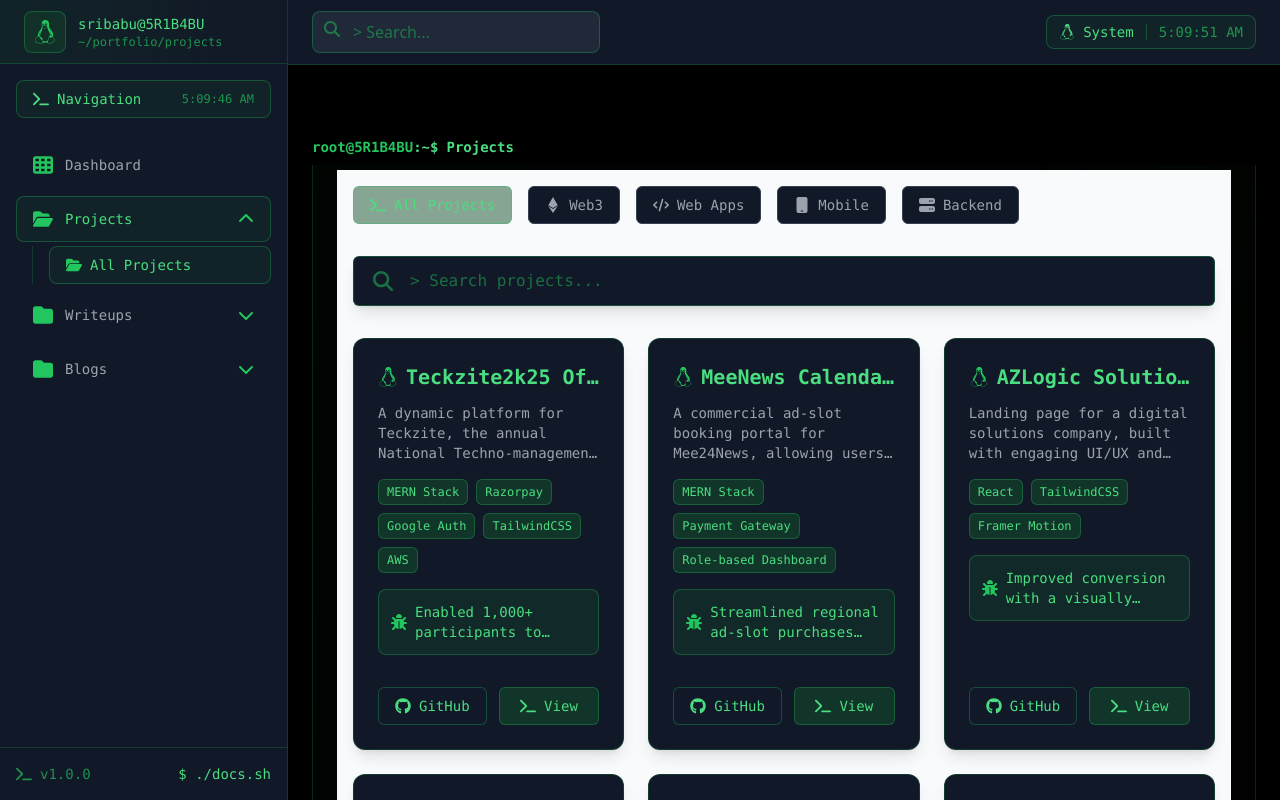
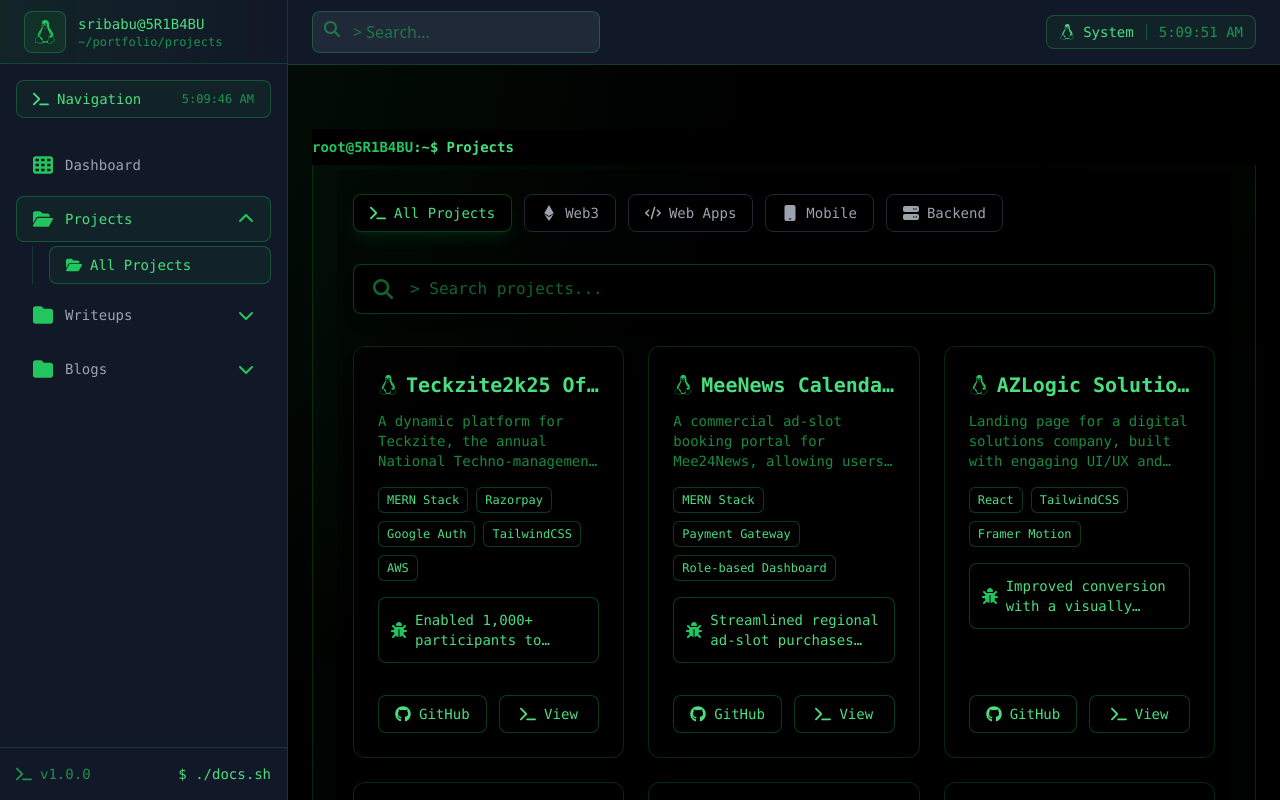
Before and after one commit to Sribabu-Mandraju/portfolio, a React (Vite) app: page /projects in a window 1280 px wide. Shown: the top 800 px of the page. Built offline with nearby package versions, Linux system fonts and the light colour scheme.

Commit message:
new changes

```diff
--- a/src/components/projects/Projects.jsx
+++ b/src/components/projects/Projects.jsx
@@ -16,11 +16,20 @@
   const [searchQuery, setSearchQuery] = useState("");
   const [hoveredProject, setHoveredProject] = useState(null);
   const [isLoading, setIsLoading] = useState(true);
+  const [mousePosition, setMousePosition] = useState({ x: 0, y: 0 });
 
   useEffect(() => {
     const timer = setTimeout(() => setIsLoading(false), 1000);
     return () => clearTimeout(timer);
   }, []);
+
+  // Handle mouse movement for interactive background
+  const handleMouseMove = (e) => {
+    setMousePosition({
+      x: e.clientX,
+      y: e.clientY,
+    });
+  };
 
   const categories = [
     {
@@ -69,8 +78,15 @@
         backend: "https://github.com/Sribabu-Mandraju/teckzite-backend",
       },
       live: "https://teckzite.vercel.app",
-      impact: "Enabled 1,000+ participants to register and manage event activities.",
-      techStack: ["MERN Stack", "Razorpay", "Google Auth", "TailwindCSS", "AWS"],
+      impact:
+        "Enabled 1,000+ participants to register and manage event activities.",
+      techStack: [
+        "MERN Stack",
+        "Razorpay",
+        "Google Auth",
+        "TailwindCSS",
+        "AWS",
+      ],
     },
     {
       title: "MeeNews Calendar Portal",
@@ -98,7 +114,8 @@
         "https://images.unsplash.com/photo-1556740738-b6a63e27c4df?w=800&auto=format&fit=crop&q=60",
       github: "https://github.com/Sribabu-Mandraju/azlogic-solutions",
       live: "https://azlogic.in",
-      impact: "Improved conversion with a visually appealing and modern interface.",
+      impact:
+        "Improved conversion with a visually appealing and modern interface.",
       techStack: ["React", "TailwindCSS", "Framer Motion"],
     },
     {
@@ -106,7 +123,7 @@
       description:
         "A local news app for real time updates and have realtime feedbacks and instaneous news from reporters",
       category: "mobile",
-      tags: ["Ionic", "Angular", "Node.js", "MongoDB","React"],
+      tags: ["Ionic", "Angular", "Node.js", "MongoDB", "React"],
       image:
         "https://images.unsplash.com/photo-1531482615713-2afd69097998?w=800&auto=format&fit=crop&q=60",
       live: "https://live-break-kappa.vercel.app/",
@@ -138,8 +155,15 @@
         backend: "https://github.com/Sribabu-Mandraju/teckzite-backend",
       },
       live: "https://teckzite.vercel.app",
-      impact: "Enabled 1,000+ participants to register and manage event activities.",
-      techStack: ["MERN Stack", "Razorpay", "Google Auth", "TailwindCSS", "AWS"],
+      impact:
+        "Enabled 1,000+ participants to register and manage event activities.",
+      techStack: [
+        "MERN Stack",
+        "Razorpay",
+        "Google Auth",
+        "TailwindCSS",
+        "AWS",
+      ],
     },
     {
       title: "Futurax",
@@ -151,7 +175,8 @@
         "https://images.unsplash.com/photo-1639762681057-408e52192e55?w=800&auto=format&fit=crop&q=60",
       github: "https://github.com/Sribabu-Mandraju/futurax",
       live: "https://futurax.in",
-      impact: "Enabled transparent prediction markets with secure crypto staking.",
+      impact:
+        "Enabled transparent prediction markets with secure crypto staking.",
       techStack: ["Solidity", "React", "Ethers.js", "Smart Contracts"],
     },
     {
@@ -164,11 +189,11 @@
         "https://images.unsplash.com/photo-1581093588401-23d542f3fc6c?w=800&auto=format&fit=crop&q=60",
       github: "https://github.com/Sribabu-Mandraju/karunyasetu",
       live: "https://karunyasetu.io",
-      impact: "Restored trust in relief distribution during crises using blockchain.",
+      impact:
+        "Restored trust in relief distribution during crises using blockchain.",
       techStack: ["Solidity", "React", "IPFS", "ChatGPT", "Smart Contracts"],
     },
   ];
-
 
   const filteredProjects = projects
     .filter(
@@ -185,8 +210,22 @@
     );
 
   return (
-    <div className="p-4 mx-auto max-w-7xl font-mono">
-      <div className="flex flex-wrap gap-4 mb-8">
+    <div
+      className="min-h-screen bg-black relative overflow-hidden"
+      onMouseMove={handleMouseMove}
+    >
+      {/* Interactive Background */}
+      <div
+        className="fixed inset-0 pointer-events-none"
+        style={{
+          background: `radial-gradient(circle at ${mousePosition.x}px ${mousePosition.y}px, rgba(34, 197, 94, 0.1) 0%, transparent 50%)`,
+        }}
+      />
+
+      {/* Main Content */}
+      <div className="relative z-10 p-4 mx-auto mt-[40px] md:mt-2 max-w-7xl font-mono">
+        {/* Categories Section */}
+        <div className="flex flex-wrap gap-3 mb-8">
           {categories.map((category) => {
             const Icon = category.icon;
             return (
@@ -194,12 +233,12 @@
                 key={category.id}
                 onClick={() => setActiveCategory(category.id)}
                 className={`
-                flex items-center gap-2 px-4 py-2 rounded-md text-sm font-medium
+                  flex items-center gap-2 px-4 py-2 rounded-lg text-sm font-medium
                   transition-all duration-300 transform hover:scale-105
                   ${
                     activeCategory === category.id
-                    ? "bg-green-900/50 text-green-400 border border-green-500/30"
-                    : "bg-gray-900 text-gray-400 border border-gray-700 hover:bg-gray-800 hover:text-green-400"
+                      ? "bg-black text-green-400 border border-green-500/30 shadow-lg shadow-green-500/10"
+                      : "bg-black text-gray-400 border border-gray-800 hover:bg-black hover:text-green-400 hover:border-green-500/30"
                   }
                 `}
               >
@@ -210,6 +249,7 @@
           })}
         </div>
 
+        {/* Search Bar */}
         <div className="mb-8">
           <div className="relative group">
             <input
@@ -217,7 +257,7 @@
               value={searchQuery}
               onChange={(e) => setSearchQuery(e.target.value)}
               placeholder="> Search projects..."
-            className="w-full px-6 py-3 rounded-md bg-gray-900
+              className="w-full px-6 py-3 rounded-lg bg-black
                 border border-green-500/30 text-green-400
                 focus:outline-none focus:ring-2 focus:ring-green-500/50
                 pl-14 pr-6 shadow-lg group-hover:shadow-xl transition-all duration-300
@@ -232,8 +272,9 @@
           </div>
         </div>
 
+        {/* Projects Grid */}
         {isLoading ? (
-        <div className="animate-pulse bg-gray-800 rounded-xl h-40 w-full" />
+          <div className="animate-pulse bg-black rounded-xl h-40 w-full border border-green-500/20" />
         ) : (
           <div className="grid grid-cols-1 md:grid-cols-2 lg:grid-cols-3 gap-6">
             {filteredProjects.map((project, index) => {
@@ -257,7 +298,7 @@
                   />
 
                   <div
-                  className="relative bg-gray-900 dark:bg-black rounded-xl shadow-lg border border-green-500/20
+                    className="relative bg-black/80 backdrop-blur-sm rounded-xl shadow-lg border border-green-500/20
                     overflow-hidden hover:shadow-2xl transition-all duration-500 transform hover:-translate-y-2 hover:scale-[1.02]
                     h-full flex flex-col"
                   >
@@ -268,7 +309,7 @@
                           {project.title}
                         </h3>
                       </div>
-                    <p className="text-sm text-gray-400 mb-4 line-clamp-3">
+                      <p className="text-sm text-green-500/70 mb-4 line-clamp-3">
                         {project.description}
                       </p>
 
@@ -278,9 +319,9 @@
                             (tech, idx) => (
                               <span
                                 key={idx}
-                              className="px-2 py-1 text-xs font-medium rounded-md bg-green-900/50
+                                className="px-2 py-1 text-xs font-medium rounded-md bg-black
                                 text-green-400 border border-green-500/30
-                              group-hover:bg-green-800/50
+                                group-hover:bg-green-900/20
                                 group-hover:text-green-300
                                 group-hover:border-green-400/50
                                 transition-all duration-300"
@@ -293,7 +334,7 @@
                       </div>
 
                       {project.impact && (
-                      <div className="p-3 bg-green-900/30 rounded-lg border border-green-500/30 mb-4">
+                        <div className="p-3 bg-black rounded-lg border border-green-500/30 mb-4">
                           <div className="flex items-center gap-2">
                             <FaBug className="w-4 h-4 text-green-500 flex-shrink-0" />
                             <span className="text-sm text-green-400 line-clamp-2">
@@ -304,24 +345,32 @@
                       )}
 
                       <div className="flex gap-3 mt-auto pt-4">
+                        {project.github && (
                           <a
-                        href={project.github}
+                            href={
+                              typeof project.github === "string"
+                                ? project.github
+                                : project.github.frontend
+                            }
                             target="_blank"
                             rel="noopener noreferrer"
-                        className="flex-1 flex items-center justify-center gap-2 px-4 py-2 bg-gray-900 text-green-400 rounded-md border border-green-500/30 hover:bg-green-900/50 hover:text-green-300 hover:border-green-400/50 transform hover:scale-105 transition-all duration-300 text-sm"
+                            className="flex-1 flex items-center justify-center gap-2 px-4 py-2 bg-black text-green-400 rounded-lg border border-green-500/30 hover:bg-green-900/20 hover:text-green-300 hover:border-green-400/50 transform hover:scale-105 transition-all duration-300 text-sm"
                           >
                             <FaGithub className="w-4 h-4 flex-shrink-0" />
                             GitHub
                           </a>
+                        )}
+                        {project.live && (
                           <a
                             href={project.live}
                             target="_blank"
                             rel="noopener noreferrer"
-                        className="flex-1 flex items-center justify-center gap-2 px-4 py-2 bg-green-900/50 text-green-400 rounded-md border border-green-500/30 hover:bg-green-800/50 hover:text-green-300 hover:border-green-400/50 transform hover:scale-105 transition-all duration-300 text-sm"
+                            className="flex-1 flex items-center justify-center gap-2 px-4 py-2 bg-black text-green-400 rounded-lg border border-green-500/30 hover:bg-green-900/20 hover:text-green-300 hover:border-green-400/50 transform hover:scale-105 transition-all duration-300 text-sm"
                           >
                             <FaTerminal className="w-4 h-4 flex-shrink-0" />
                             View
                           </a>
+                        )}
                       </div>
                     </div>
                   </div>
@@ -331,6 +380,7 @@
           </div>
         )}
       </div>
+    </div>
   );
 };
 
```
Also changed, not shown: src/components/Navbar.jsx (+15 -1 lines), src/components/Sidebar.jsx (+10 -6 lines). Lines whose indentation alone changed are shown as unchanged.
